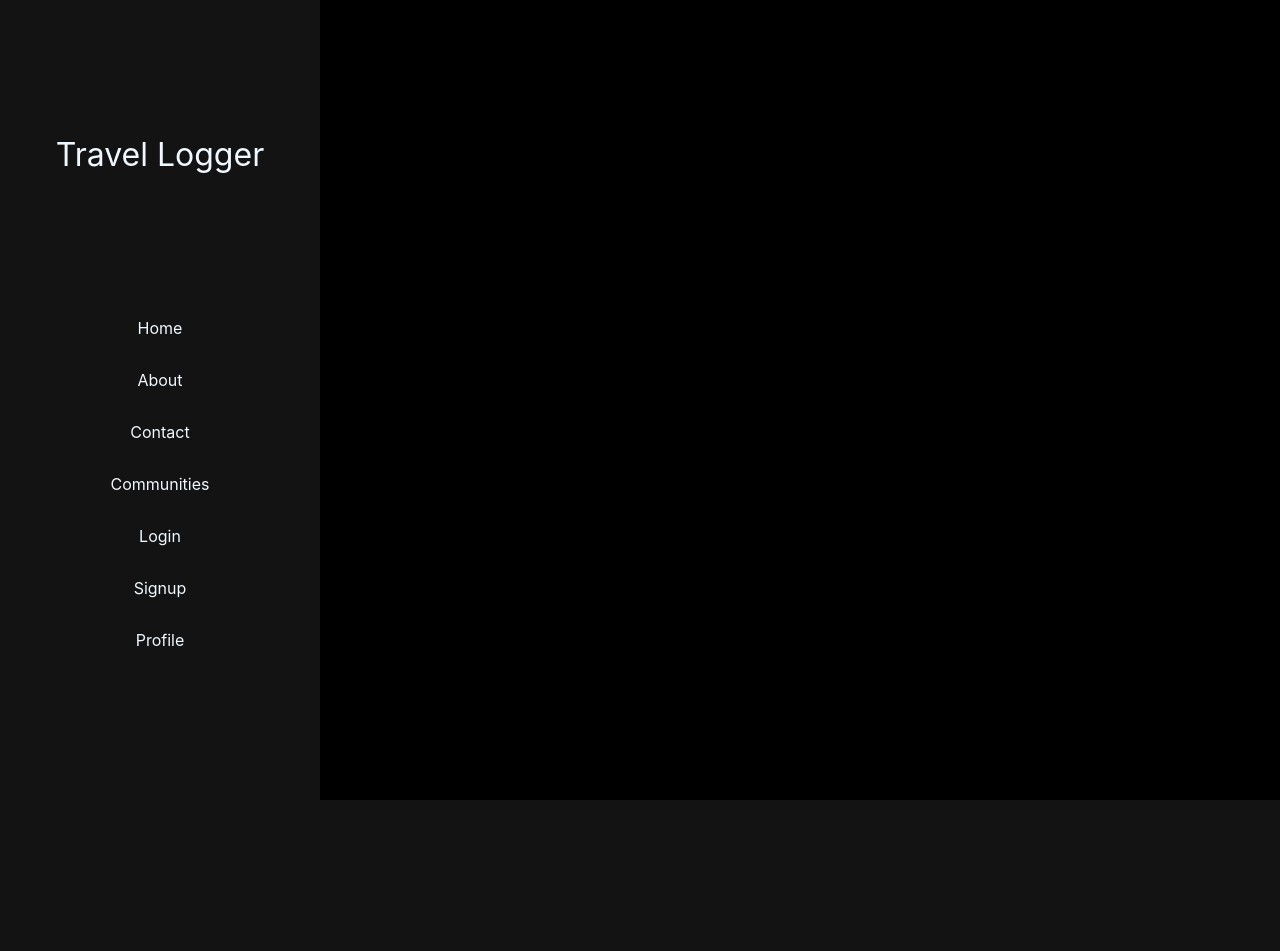
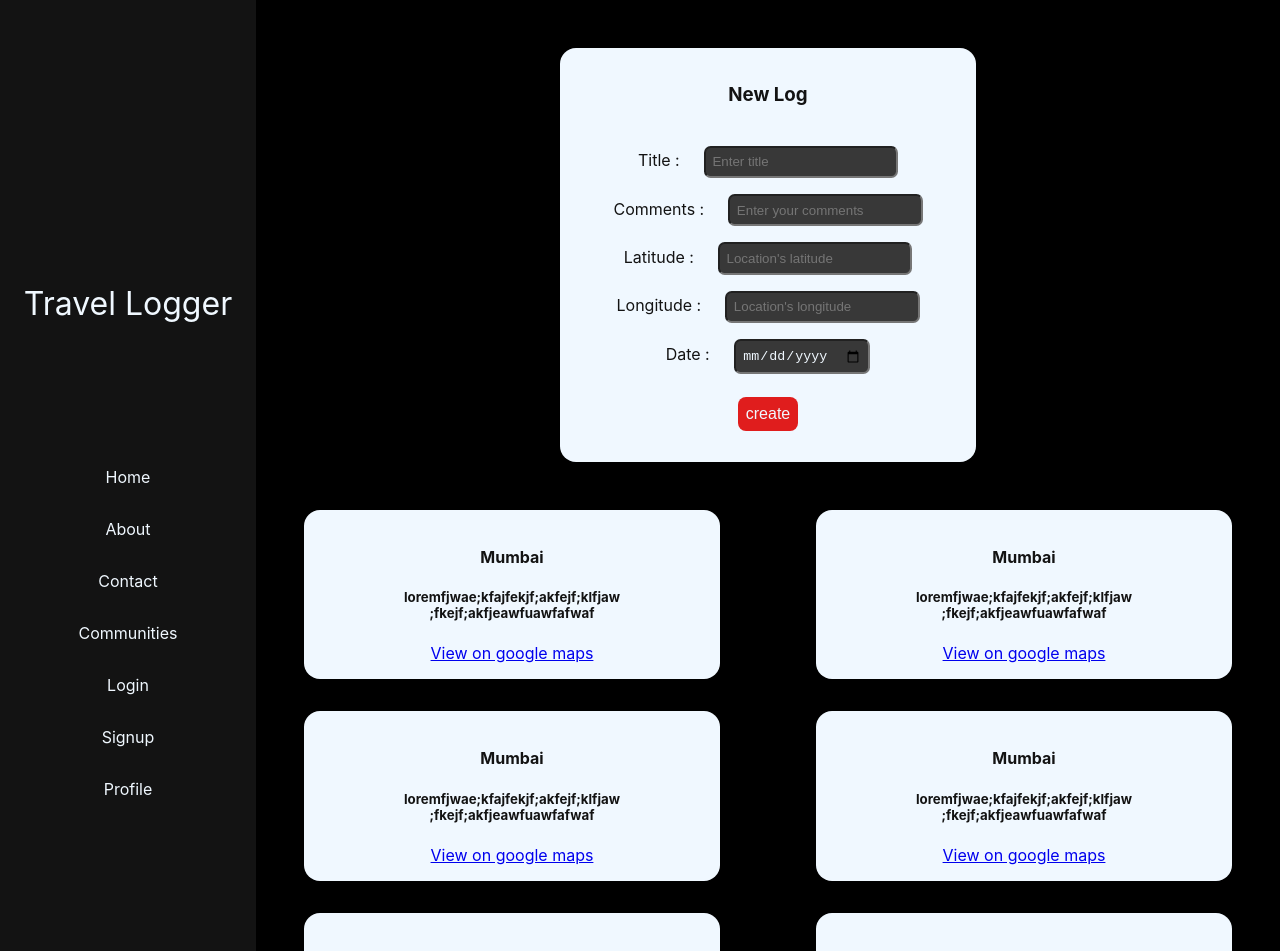
Before and after one commit to h-shukla/Travel-Logger, a React (Create React App) app in the folder client/: page /home in a window 1280 px wide. Shown: the top 951 px of the page. Before the commit the page ends 800 px from the top, so only its background shows below. Built offline with nearby package versions, Linux system fonts and the light colour scheme.

Commit message:
add logs to home page but navbar has a bug

```diff
--- a/client/src/App.css
+++ b/client/src/App.css
@@ -1,7 +1,8 @@
 .App {
   text-align: center;
-    display: grid;
-    grid-template-columns: 25% 75%;
+  /* display: grid;
+  grid-template-columns: 25% 75%; */
+  display: flex;
   min-height: 100vh;
 }
 
--- a/client/src/components/Home.js
+++ b/client/src/components/Home.js
@@ -1,10 +1,73 @@
 import React from 'react'
+import '../styles/Home.css'
+import data from "./sample.json"
 
+// have to make loop through logs with foreach
 const Home = () => {
-    return (
-        <div>
+  return (
+    <div className='home-container'>
+      <div className="new-log-container">
+        <div className="new-log">
+          <h3>New Log</h3>
+          <div className="m-2">
+            <label htmlFor="title">Title :</label>
+            <input type="text" placeholder='Enter title' className='form-control' required />
+          </div>
+          <div className="m-2">
+            <label htmlFor="comments">Comments :</label>
+            <input type="text" placeholder='Enter your comments' className='form-control' required />
+          </div>
+          <div className="m-2">
+            <label htmlFor="latitude">Latitude :</label>
+            <input type="number" placeholder="Location's latitude" className='form-control' required />
+          </div>
+          <div className="m-2">
+            <label htmlFor="longitude">Longitude :</label>
+            <input type="number" placeholder="Location's longitude" className='form-control' required />
+          </div>
+          <div className="m-2">
+            <label htmlFor="date">Date :</label>
+            <input type="date" placeholder='Enter visit date' className='form-control' />
+          </div>
+          <div className="btn-div">
+            <button type="submit" className="btn">create</button>
+          </div>
         </div>
-    )
+      </div>
+      <div className="previous-logs">
+        <div className="logs">
+          <h4>{data.title}</h4>
+          <h5>{data.comments}</h5>
+          <a href={data.link} className="view-maps" target="_blank" rel="noopener noreferrer">View on google maps</a >
+        </div>
+        <div className="logs">
+          <h4>{data.title}</h4>
+          <h5>{data.comments}</h5>
+          <a href={data.link} className="view-maps" target="_blank" rel="noopener noreferrer">View on google maps</a >
+        </div>
+        <div className="logs">
+          <h4>{data.title}</h4>
+          <h5>{data.comments}</h5>
+          <a href={data.link} className="view-maps" target="_blank" rel="noopener noreferrer">View on google maps</a >
+        </div>
+        <div className="logs">
+          <h4>{data.title}</h4>
+          <h5>{data.comments}</h5>
+          <a href={data.link} className="view-maps" target="_blank" rel="noopener noreferrer">View on google maps</a >
+        </div>
+        <div className="logs">
+          <h4>{data.title}</h4>
+          <h5>{data.comments}</h5>
+          <a href={data.link} className="view-maps" target="_blank" rel="noopener noreferrer">View on google maps</a >
+        </div>
+        <div className="logs">
+          <h4>{data.title}</h4>
+          <h5>{data.comments}</h5>
+          <a href={data.link} className="view-maps" target="_blank" rel="noopener noreferrer">View on google maps</a >
+        </div>
+      </div>
+    </div>
+  )
 }
 
 export default Home
--- a/client/src/components/Login.js
+++ b/client/src/components/Login.js
@@ -31,6 +31,7 @@ const Login = () => {
   return (
     <div className='div-above'>
       <form className='signup-form' onSubmit={handleOnSubmit}>
+        <h2>Login</h2>
         <div className="mb-3">
           <label htmlFor="exampleInputEmail1" className="form-label">Enter your Email:</label>
           <input ref={emailRef} type="email" onChange={handleOnchange} name='' className="form-control" id="emailID" aria-describedby="emailHelp" placeholder='Enter a valid email' required />
--- a/client/src/components/Signup.js
+++ b/client/src/components/Signup.js
@@ -40,6 +40,7 @@ const Signup = () => {
   return (
     <div className='div-above'>
       <form className='signup-form' onSubmit={handleOnSubmit}>
+        <h2>Signup</h2>
         <div className="mb-3">
           <label htmlFor="nameInput" className="form-label">Enter your name:</label>
           <input ref={nameRef} type="text" onChange={handleOnchange} name='' className="form-control" id="nameID" placeholder='Minimum 4 characters' required />
--- /dev/null
+++ b/client/src/components/sample.json
@@ -0,0 +1,5 @@
+{
+  "title": "Mumbai",
+  "comments": "loremfjwae;kfajfekjf;akfejf;klfjaw ;fkejf;akfjeawfuawfafwaf",
+  "link": "https://www.google.com/maps/place/Mumbai"
+}
--- /dev/null
+++ b/client/src/styles/Home.css
@@ -0,0 +1,54 @@
+.home-container {
+  min-height: 100vh;
+}
+
+.new-log-container {
+  padding-top: 3em;
+  display: flex;
+  flex-direction: column;
+  justify-content: center;
+  align-items: center;
+}
+
+.new-log {
+  display: flex;
+  flex-direction: column;
+  background-color: aliceblue;
+  color: #131313;
+  min-width: 30vw;
+  padding: 1em;
+  border-radius: 1em;
+}
+
+.m-2 {
+  margin: .5em;
+}
+
+.m-2>label {
+  margin-right: 1.5em;
+}
+
+.form-control {
+  padding: .5em;
+  border-radius: .5em;
+  color: aliceblue;
+  background-color: #383838;
+}
+
+.previous-logs {
+  margin-top: 2em;
+  display: flex;
+  flex-wrap: wrap;
+  justify-content: space-around;
+  align-items: center;
+}
+
+.logs {
+  background-color: aliceblue;
+  color: #131313;
+  margin: 1em;
+  padding: 1em;
+  border-radius: 1em;
+  max-width: 30vw;
+  word-wrap: normal;
+}
--- a/client/src/styles/Landing.css
+++ b/client/src/styles/Landing.css
@@ -27,7 +27,7 @@ h3 {
     margin-bottom: 2rem;
 }
 
-.container {
+.landing>.container {
     background-color: rgba(20, 20, 20, 0.4);
     padding: 2rem;
 }
--- a/client/src/styles/Login.css
+++ b/client/src/styles/Login.css
@@ -18,6 +18,10 @@
     background-color: aliceblue;
     padding: 3em;
     border-radius: 1em;
+}
+
+.signup-form>h2 {
+    color: #131313;
 }
 
 .form-label {
--- a/client/src/styles/Navbar.css
+++ b/client/src/styles/Navbar.css
@@ -3,6 +3,7 @@
     flex-direction: column;
     align-items: center;
     justify-content: center;
+    min-width: 20vw;
 }
 
 .item {
--- a/client/src/styles/Signup.css
+++ b/client/src/styles/Signup.css
@@ -18,6 +18,10 @@
     background-color: aliceblue;
     padding: 3em;
     border-radius: 1em;
+}
+
+.signup-form>h2 {
+    color: #131313;
 }
 
 .form-label {
```
Also changed, not shown: client/src/App.js (indentation only), 1 other file (tests, documents, lock files or other folders). Lines whose indentation alone changed are shown as unchanged.
